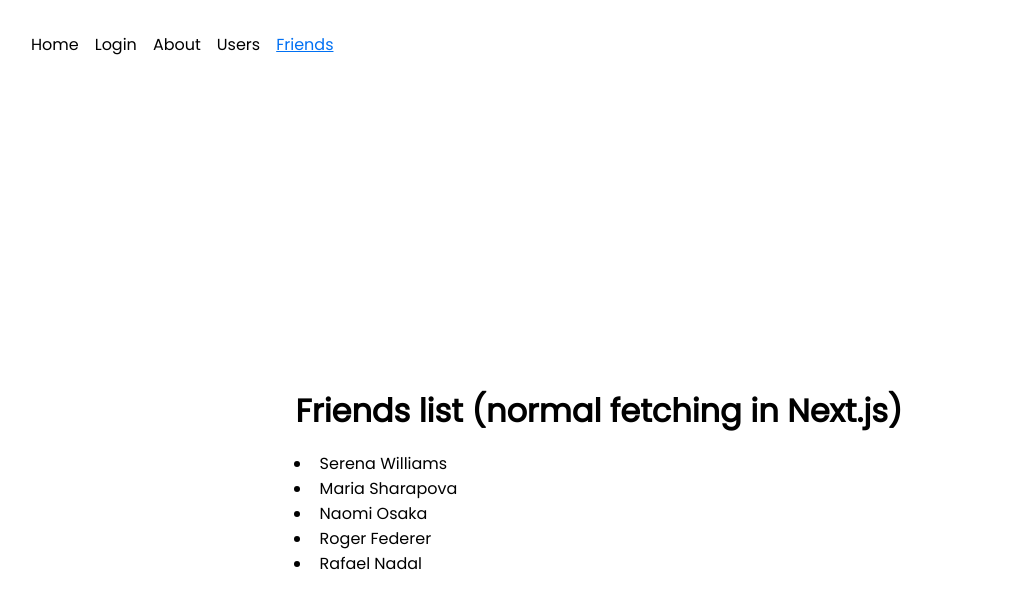
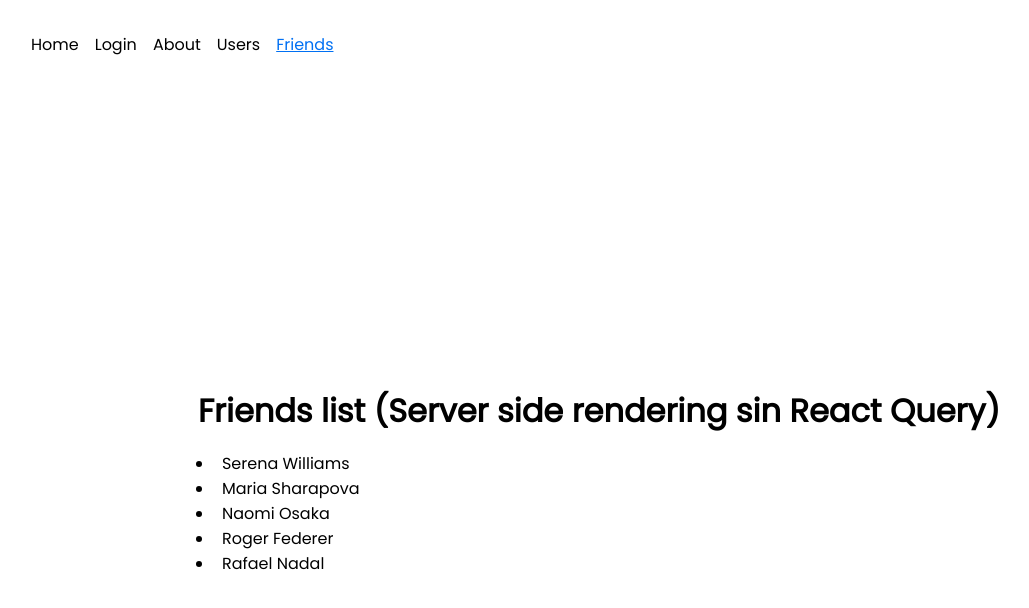
Before and after one commit to MariaVla/Nextjs-starter-pack, a Next.js app: page /friends in a window 1280 px wide. Shown: the top 608 px of the page, without its empty margins (41-1070 px from the left). Built offline with nearby package versions, Linux system fonts and the light colour scheme; data requests are answered from the project's data file.

Commit message:
Change Static site generation for Server side rendering for users page

```diff
--- a/pages/friends.tsx
+++ b/pages/friends.tsx
@@ -38,7 +38,7 @@ const FriendsPage: NextPage<Props> = ({ usersList }) => {
         content={'Friends Page'}
       >
         <div className={styles.containerUsers}>
-          <h1>Friends list (normal fetching in Next.js)</h1>
+          <h1>Friends list (Server side rendering sin React Query)</h1>
           <ul className={styles.listUsers}>
             {users?.map((user: User) => (
               <li key={user?.id}>
--- a/pages/users.tsx
+++ b/pages/users.tsx
@@ -74,7 +74,7 @@ const UsersPage: NextPage = (props) => {
   );
 };
 
-export async function getStaticProps() {
+export async function getServerSideProps() {
   const users = await fetchUsers();
   return { props: { users } };
 }
```
